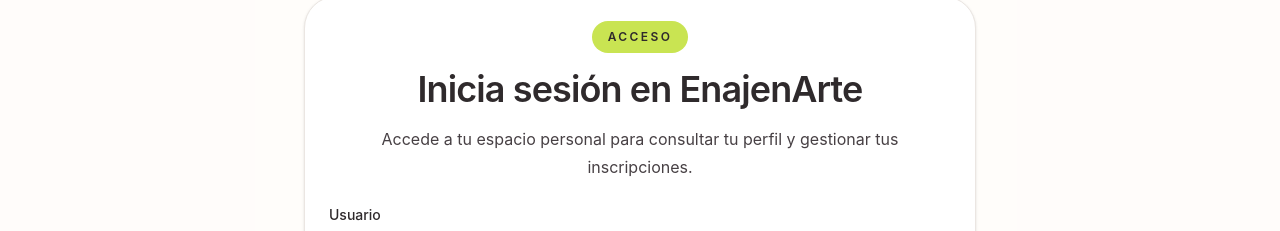
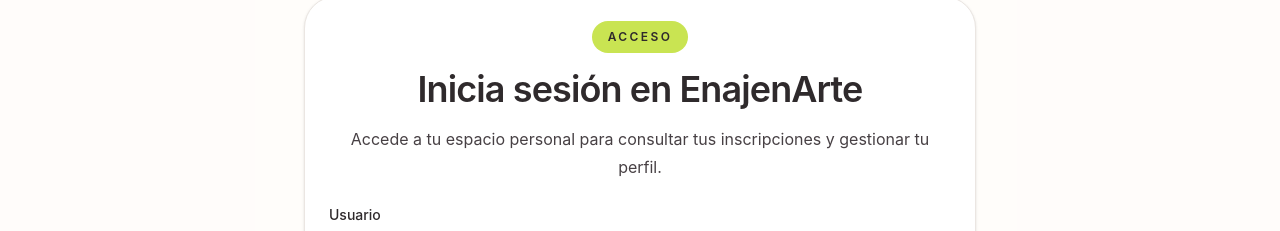
Before and after one commit to PCaam-git/proyectoEnajenarteFrontend, a React (Vite) app: page /login in a window 1280 px wide. Shown: the part 129-360 px from the top of the page. Built offline with nearby package versions, Linux system fonts and the light colour scheme; no server answers.

Commit message:
redirige usuarios a 'mis inscripciones' tras login

```diff
--- a/src/pages/public/Login.jsx
+++ b/src/pages/public/Login.jsx
@@ -42,7 +42,7 @@
       } else if (data.role === 'ADMIN') {
         navigate('/admin')
       } else {
-        navigate('/perfil')
+        navigate('/mis-inscripciones')
       }
 
     } catch (error) {
@@ -59,8 +59,7 @@
         <span className="hero-tag">Acceso</span>
         <h1 className="page-title mt-4">Inicia sesión en EnajenArte</h1>
         <p className="page-text mt-4">
-          Accede a tu espacio personal para consultar tu perfil y gestionar tus
-          inscripciones.
+          Accede a tu espacio personal para consultar tus inscripciones y gestionar tu perfil.
         </p>
       </div>
 
```
